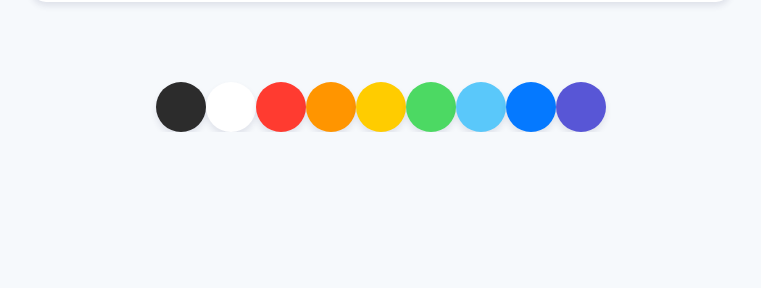
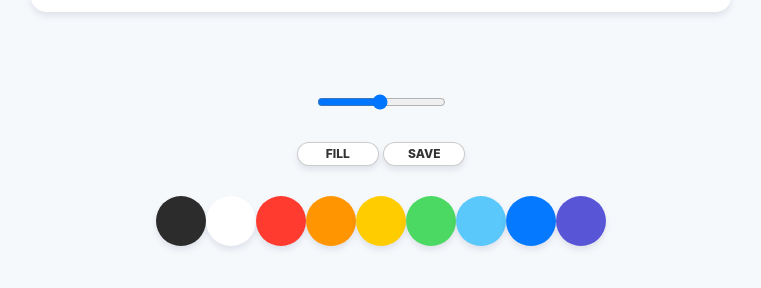
Before and after one commit to nayoon030303/paintJS, a plain HTML site: page index.html in a window 1280 px wide. Shown: the part 738-1026 px from the top of the page, without its empty margins (259-1020 px from the left). Before the commit the page ends 870 px from the top, so only its background shows below. Drawn offline with Linux system fonts and the light colour scheme.

Commit message:
Styles part Two

```diff
--- a/index.html
+++ b/index.html
@@ -10,6 +10,19 @@
 <body>
     <canvas id = "jsCanvas" class="canvas"></canvas>
     <div class="controls">
+        <div class="controls_range">
+            <input
+            type="range"
+            id="jsRange"
+            min="0.1"
+            max="5.0"
+            value="2.5"
+            step="0.1"/>
+        </div>
+        <div class="controls_btns">
+            <button id="jsMode">Fill</button>
+            <button id="jsSave">Save</button>
+        </div>
         <div class="controls_colors" id="jsColors">
             <div class="controls_color" style="background-color: #2c2c2c;"></div>
             <div class="controls_color" style="background-color: white;"></div>
--- a/styles.css
+++ b/styles.css
@@ -8,6 +8,7 @@ body{
     flex-direction: column;
     align-items: center;
     padding-top: 40px;
+    padding:50px  0px
 }
 
 .canvas{
@@ -20,6 +21,33 @@ body{
 
 .controls{
     margin-top: 80px;
+    display: flex;
+    flex-direction: column;
+    align-items: center;
+}
+
+.controls .controls_btns{
+    margin-bottom: 30px;
+}
+
+.controls_btns button{
+    all:unset;
+    cursor: pointer;
+    background-color: white;
+    padding: 5px 0px;
+    width: 80px;
+    text-align: center;
+    border-radius: 15px;
+    border: 1px solid rgba(0, 0, 0, 0.2);
+    color: rgba(0, 0, 0, 0.8);
+    box-shadow: 0 4px 6px rgba(50, 50, 93, 0.11), 0 1px 3px rgba(0, 0, 0, 0.00);
+    text-transform: uppercase;
+    font-weight: 800;
+    font-size: 12px;
+}
+
+.controls_btns button:active{
+    transform: scale(0.98);
 }
 
 .controls .controls_colors{
@@ -34,3 +62,7 @@ body{
     cursor: pointer;
 
 }
+
+.controls .controls_range{
+    margin-bottom: 30px;
+}
```
